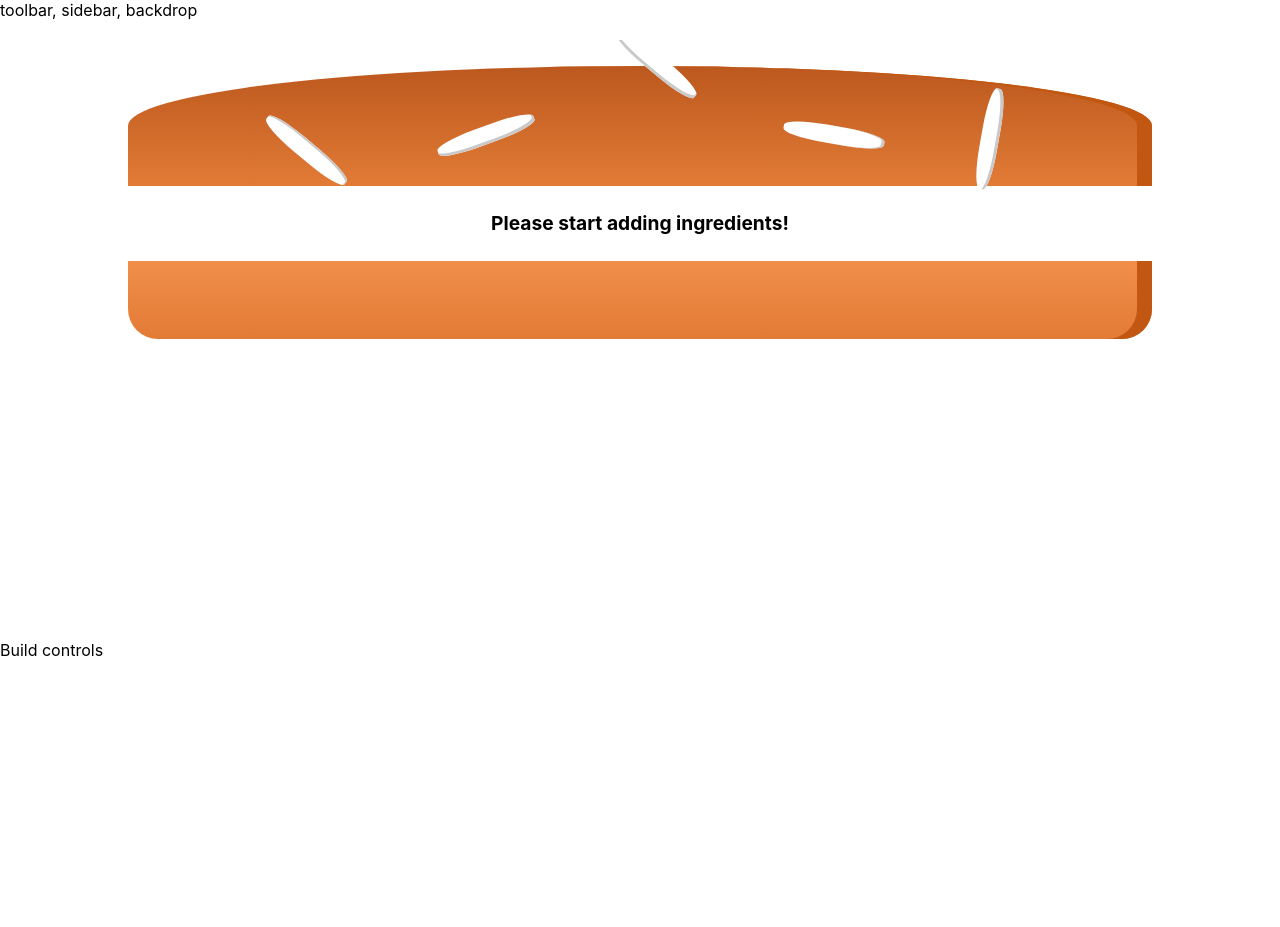
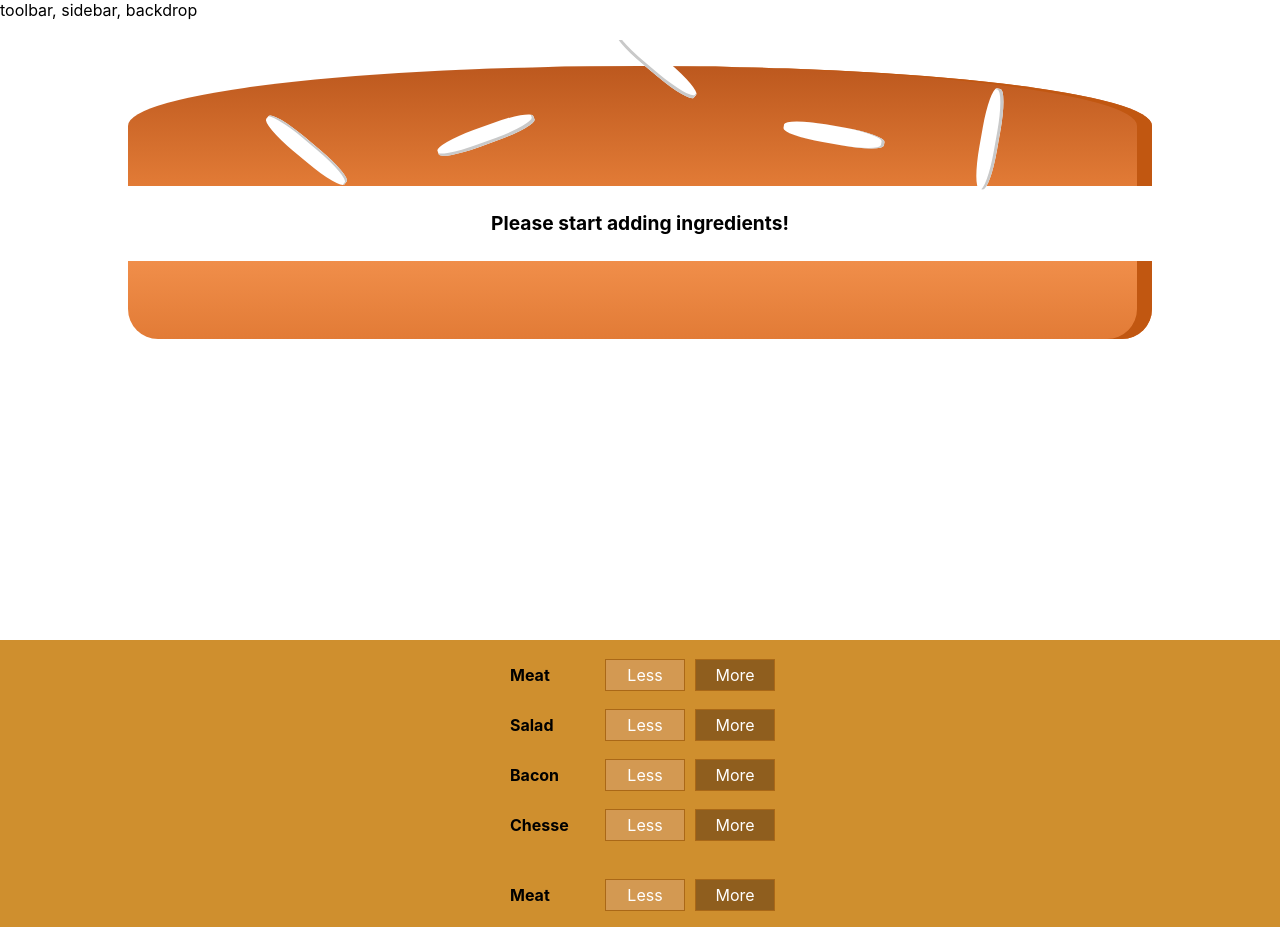
Before and after one commit to khalilweeb/react-burger-project, a React app: page / in a window 1280 px wide. Shown: the top 927 px of the page. Before the commit the page ends 800 px from the top, so only its background shows below. Built offline with nearby package versions, Linux system fonts and the light colour scheme; the HTML template or start-up script is replaced by a standard one.

Commit message:
setting up build controls

```diff
--- a/src/App.js
+++ b/src/App.js
@@ -1,6 +1,7 @@
 import React , {Component} from 'react';
 import Layout from './components/Layout/Layout';
 import BurgerBuilder from './containers/BurgerBuilder/BurgerBuilder';
+import BuildControls from './components/Burger/buildControls/BuildControls';
 
 class App extends Component {
 
@@ -9,6 +10,7 @@ class App extends Component {
     <div>
       <Layout>
           <BurgerBuilder/>
+          <BuildControls/>
       </Layout>
     </div>
   );}
--- a/src/components/Burger/buildControls/BuildControls.js
+++ b/src/components/Burger/buildControls/BuildControls.js
@@ -1,11 +1,20 @@
 import React from 'react';
-import './buildControls.css';
+import './buildctronle.css';
+import BuildControl from './buildControl/BuildControl';
  const BuildControls = () => {
+    const Buildcontrols = [
+        {lable: 'Meat', type: 'meat'},
+        {lable: 'Salad', type: 'salad'},
+        {lable: 'Bacon', type: 'bacon'},
+         {lable: 'Chesse', type: 'cheese'}].map((ctrl) => {
+        return <BuildControl key={ctrl.type} lable={ctrl.lable}/>
+    })
+
     return (
-        <div>
-
+        <div className='BuildControls'>
+            {Buildcontrols}
         </div>
     )
 }
 
-export default BuildControls
+export default BuildControls;
--- a/src/components/Burger/buildControls/buildControl/BuildControl.js
+++ b/src/components/Burger/buildControls/buildControl/BuildControl.js
@@ -4,10 +4,13 @@ import './buildControl.css'
 const buildControl = (props) => {
     return (
         <div className='BuildControl'>
-            <div className='Label'>props.lable</div>
-            <button className='Less'>Less</button>
+            <div className='Label'>{props.lable}</div>
+             <button className='Less'>Less</button>
             <button className='More'>More</button>
+
 
         </div>
     )
 }
+
+export default buildControl;
--- a/src/containers/BurgerBuilder/BurgerBuilder.js
+++ b/src/containers/BurgerBuilder/BurgerBuilder.js
@@ -1,6 +1,8 @@
 import React , {Component} from 'react';
 import Aux from '../../HOC/Aux';
 import Burger from '../../components/Burger/Burger';
+import BuildControls from '../../components/Burger/buildControls/BuildControls';
+
 
 class BurgerBuilder extends Component {
     constructor(props) {
@@ -18,7 +20,7 @@ class BurgerBuilder extends Component {
         return (
             <Aux>
                 <Burger ingredients={this.state.ingredients}/>
-                <div>Build controls</div>
+                <BuildControls/>
 
             </Aux>
 
```
Also changed, not shown: src/components/Burger/buildControls/buildControl/buildControl.css (renamed from src/components/Burger/buildControls/buildControl.css), src/components/Burger/buildControls/buildctronle.css (renamed from src/components/Burger/buildControls/buildControl/buildctronle.css).
